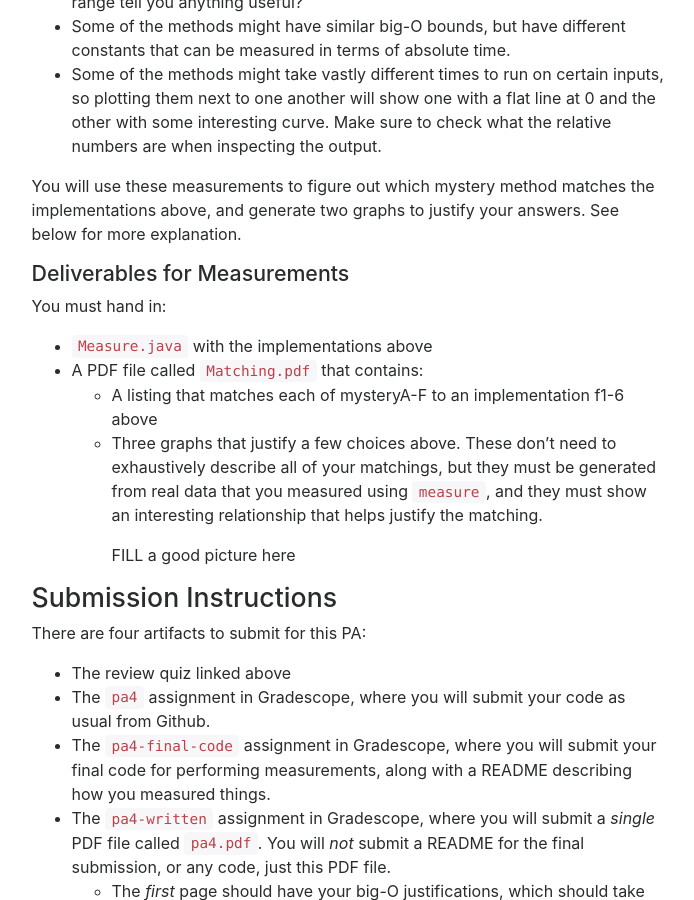
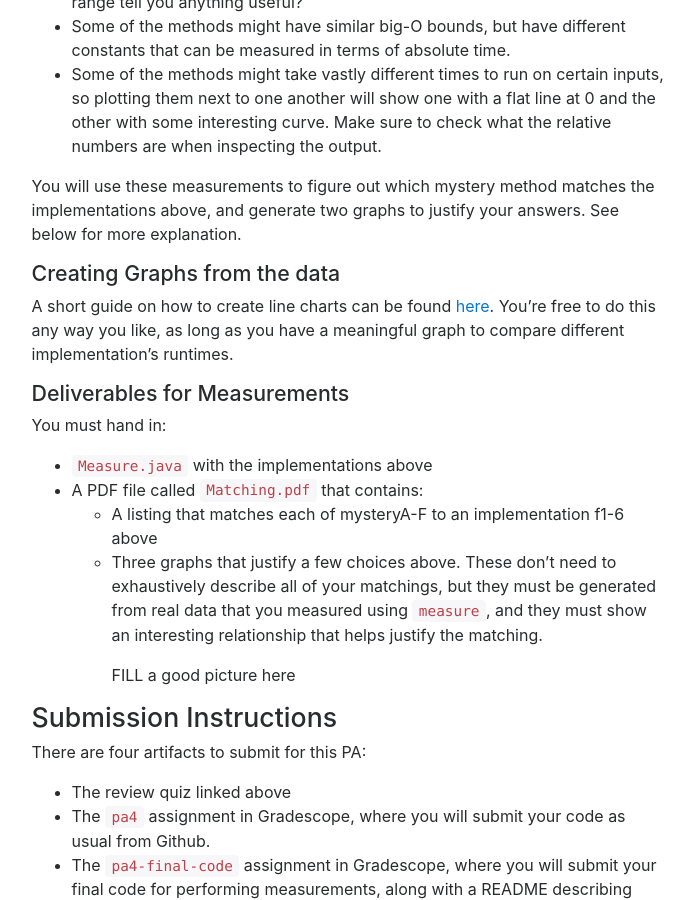
Before and after one commit to ucsd-cse12-w17/ucsd-cse12-w17.github.io, a Jekyll site: the page built from pa4-draft/index.md, in a window 1280 px wide and 900 px high, scrolled down 6045 px. Shown: the whole window, without its empty margins (291-985 px from the left). Built offline with Jekyll 4.4.1, drawn with Linux system fonts in a browser that asks for light colours; nearby versions of some CDN libraries.

Commit message:
graph link

```diff
--- a/pa4-draft/index.md
+++ b/pa4-draft/index.md
@@ -298,6 +298,10 @@ You will use these measurements to figure out which mystery method matches the
 implementations above, and generate two graphs to justify your answers. See
 below for more explanation.
 
+### Creating Graphs from the data
+
+A short guide on how to create line charts can be found [here](https://docs.google.com/document/d/1vwckO76TrBT8B5E4xQ2-v2OXncLa6SQWuaQkNZaCPB0/edit?usp=sharing). You're free to do this any way you like, as long as you have a meaningful graph to compare different implementation's runtimes.
+
 ### Deliverables for Measurements
 
 You must hand in:
```
